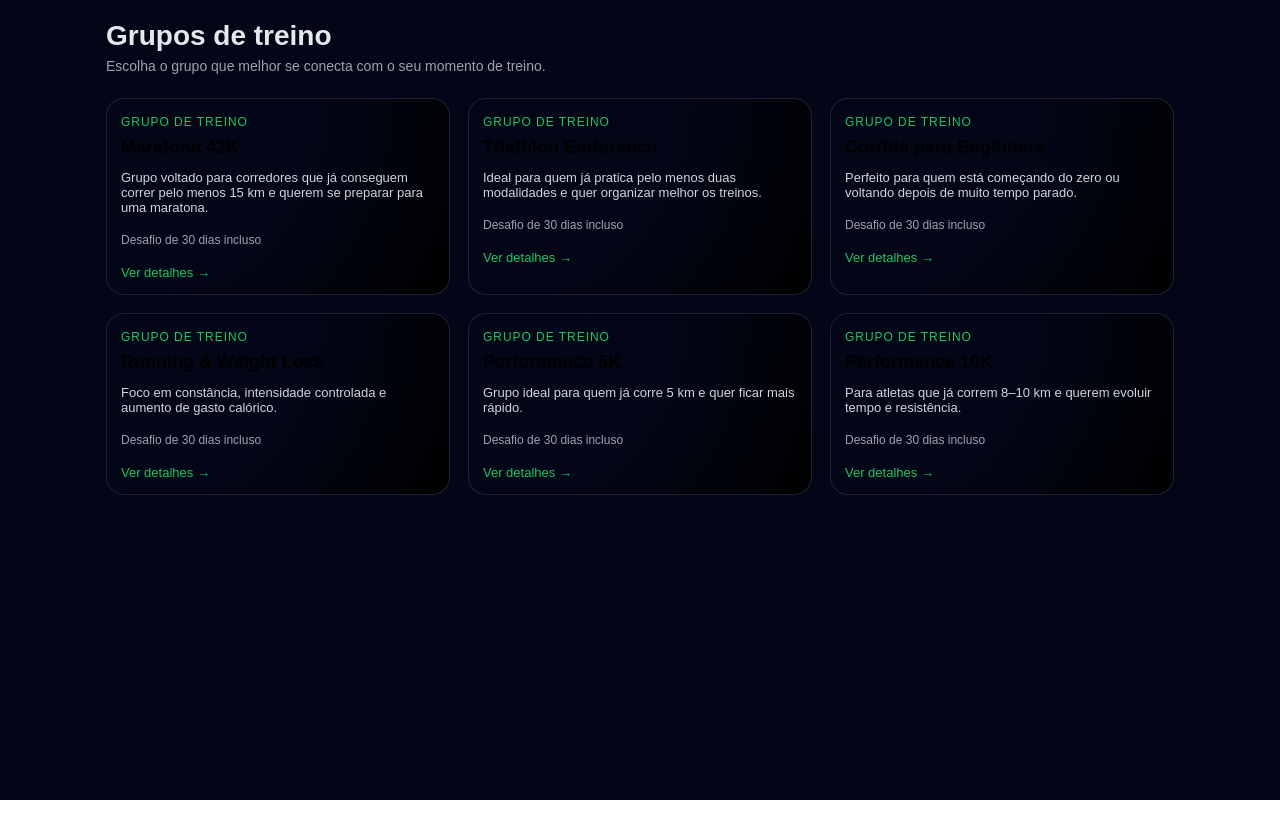
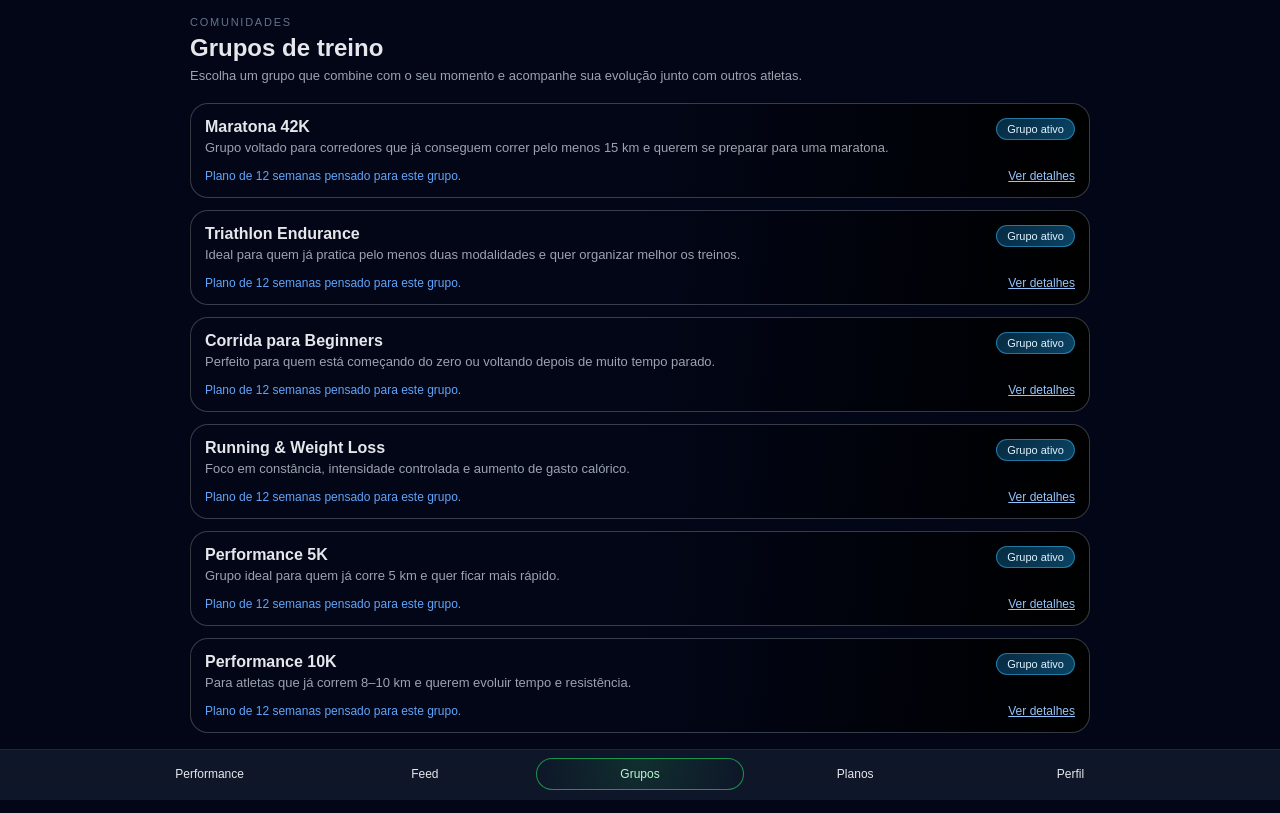
Before and after one commit to rafaelmorch/sportplatform, a Next.js app: page /groups in a window 1280 px wide. Built offline with nearby package versions, Linux system fonts and the light colour scheme.

Commit message:
Fix groups page bottom navbar and change accent color to blue

```diff
--- a/app/groups/page.tsx
+++ b/app/groups/page.tsx
@@ -1,116 +1,109 @@
 // app/groups/page.tsx
-"use client";
+import Link from "next/link";
+import BottomNavbar from "@/components/BottomNavbar";
+import { trainingGroups } from "./groups-data";
 
-import { useRouter } from "next/navigation";
-import {
-  trainingGroups,
-  type TrainingGroup,
-} from "./groups-data";
+export const dynamic = "force-dynamic";
 
 export default function GroupsPage() {
-  const router = useRouter();
-
-  const handleOpenGroup = (slug: string) => {
-    router.push(`/groups/${slug}`);
-  };
-
   return (
     <main
       style={{
         minHeight: "100vh",
         backgroundColor: "#020617",
         color: "#e5e7eb",
+        padding: "16px",
+        paddingBottom: "80px", // espaço pro BottomNavbar
       }}
     >
       <div
         style={{
-          maxWidth: 1100,
+          maxWidth: "900px",
           margin: "0 auto",
-          padding: "20px 16px 32px",
         }}
       >
-        {/* TÍTULO E SUBTÍTULO DA PÁGINA */}
+        {/* Header simples */}
         <header
           style={{
-            marginBottom: 24,
+            marginBottom: 20,
+            display: "flex",
+            flexDirection: "column",
+            gap: 6,
           }}
         >
+          <p
+            style={{
+              fontSize: 11,
+              letterSpacing: "0.16em",
+              textTransform: "uppercase",
+              color: "#64748b",
+              margin: 0,
+            }}
+          >
+            Comunidades
+          </p>
           <h1
             style={{
-              fontSize: 28,
+              fontSize: 24,
               fontWeight: 700,
               margin: 0,
-              marginBottom: 6,
             }}
           >
             Grupos de treino
           </h1>
           <p
             style={{
-              fontSize: 14,
+              fontSize: 13,
               color: "#9ca3af",
               margin: 0,
             }}
           >
-            Escolha o grupo que melhor se conecta com o seu momento de treino.
+            Escolha um grupo que combine com o seu momento e acompanhe sua
+            evolução junto com outros atletas.
           </p>
         </header>
 
-        {/* GRID DE CARDS DOS GRUPOS */}
+        {/* Lista de grupos */}
+        <section
+          style={{
+            display: "grid",
+            gridTemplateColumns: "1fr",
+            gap: 12,
+          }}
+        >
+          {trainingGroups.map((group) => (
+            <Link
+              key={group.slug}
+              href={`/groups/${group.slug}`}
+              style={{
+                textDecoration: "none",
+                color: "inherit",
+              }}
+            >
               <div
                 style={{
-            display: "grid",
-            gridTemplateColumns: "repeat(auto-fit, minmax(260px, 1fr))",
-            gap: 18,
-          }}
-        >
-          {trainingGroups.map((group: TrainingGroup) => (
-            <button
-              key={group.slug}
-              type="button"
-              onClick={() => handleOpenGroup(group.slug)}
-              style={{
-                textAlign: "left",
                   borderRadius: 18,
-                border: "1px solid rgba(31,41,55,0.9)",
+                  border: "1px solid rgba(148,163,184,0.35)",
                   background:
                     "radial-gradient(circle at top left, #020617, #020617 50%, #000000 100%)",
-                padding: "16px 14px 14px",
-                cursor: "pointer",
+                  padding: "14px 14px",
                   display: "flex",
                   flexDirection: "column",
                   gap: 8,
-                transition:
-                  "transform 0.12s ease-out, box-shadow 0.12s ease-out, border-color 0.12s ease-out",
-              }}
-              onMouseEnter={(e) => {
-                const el = e.currentTarget as HTMLButtonElement;
-                el.style.transform = "translateY(-2px)";
-                el.style.boxShadow = "0 18px 35px rgba(15,23,42,0.9)";
-                el.style.borderColor = "rgba(52,211,153,0.9)";
-              }}
-              onMouseLeave={(e) => {
-                const el = e.currentTarget as HTMLButtonElement;
-                el.style.transform = "translateY(0)";
-                el.style.boxShadow = "none";
-                el.style.borderColor = "rgba(31,41,55,0.9)";
                 }}
               >
-              <p
+                <div
                   style={{
-                  fontSize: 12,
-                  color: "#22c55e",
-                  textTransform: "uppercase",
-                  letterSpacing: "0.08em",
-                  margin: 0,
+                    display: "flex",
+                    justifyContent: "space-between",
+                    gap: 8,
+                    alignItems: "flex-start",
                   }}
                 >
-                Grupo de treino
-              </p>
-
+                  <div>
                     <h2
                       style={{
-                  fontSize: 18,
+                        fontSize: 16,
                         fontWeight: 600,
                         margin: 0,
                         marginBottom: 4,
@@ -118,50 +111,72 @@ export default function GroupsPage() {
                     >
                       {group.title}
                     </h2>
-
                     <p
                       style={{
                         fontSize: 13,
-                  color: "#d1d5db",
+                        color: "#9ca3af",
                         margin: 0,
-                  marginBottom: 6,
                       }}
                     >
                       {group.shortDescription}
                     </p>
+                  </div>
 
+                  {/* Tagzinha azul no canto, só pra indicar grupo ativo */}
+                  <span
+                    style={{
+                      fontSize: 11,
+                      padding: "4px 10px",
+                      borderRadius: 999,
+                      border: "1px solid rgba(56,189,248,0.5)", // azul
+                      background:
+                        "linear-gradient(135deg, rgba(8,47,73,0.9), rgba(12,74,110,0.9))",
+                      color: "#e0f2fe",
+                      whiteSpace: "nowrap",
+                    }}
+                  >
+                    Grupo ativo
+                  </span>
+                </div>
+
+                <div
+                  style={{
+                    display: "flex",
+                    justifyContent: "space-between",
+                    alignItems: "flex-end",
+                    marginTop: 6,
+                    gap: 10,
+                    flexWrap: "wrap",
+                  }}
+                >
                   <p
                     style={{
                       fontSize: 12,
-                  color: "#9ca3af",
+                      color: "#60a5fa", // azul no lugar do verde
                       margin: 0,
-                  marginTop: 4,
                     }}
                   >
-                Desafio de 30 dias incluso
+                    Plano de 12 semanas pensado para este grupo.
                   </p>
 
-              <div
+                  <span
                     style={{
-                  marginTop: 10,
-                  display: "flex",
-                  justifyContent: "space-between",
-                  alignItems: "center",
+                      fontSize: 12,
+                      color: "#93c5fd",
+                      textDecoration: "underline",
                     }}
                   >
-                <span
-                  style={{
-                    fontSize: 13,
-                    color: "#22c55e",
-                  }}
-                >
-                  Ver detalhes →
+                    Ver detalhes
                   </span>
                 </div>
-            </button>
+              </div>
+            </Link>
           ))}
+        </section>
       </div>
-      </div>
+
+      {/* ✅ Bottom navbar fixo, igual nas outras páginas principais */}
+      <BottomNavbar />
     </main>
   );
 }
```
Lines whose indentation alone changed are shown as unchanged.
